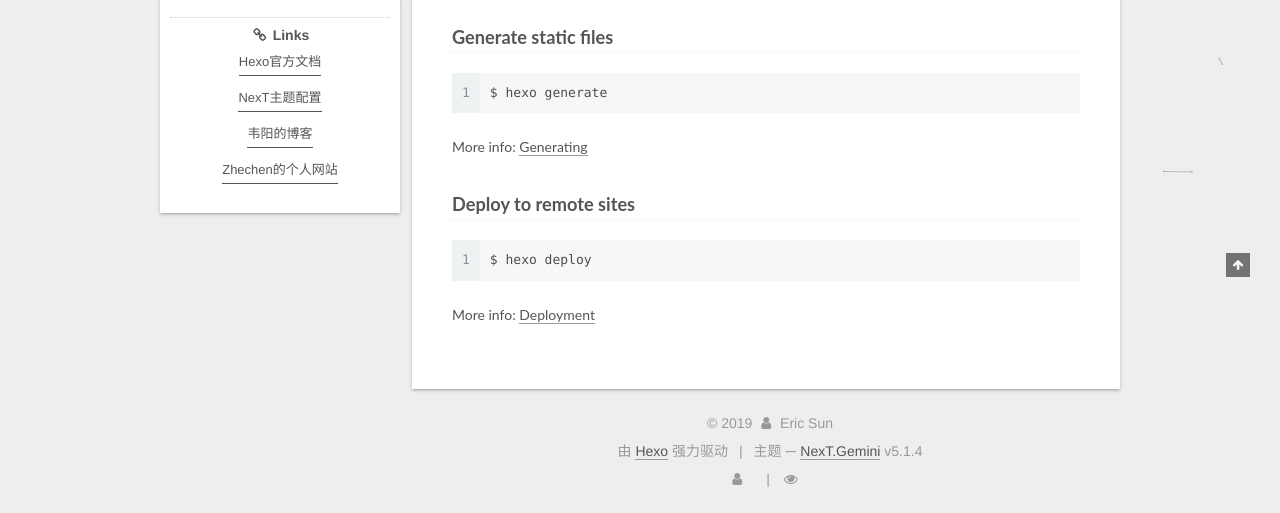
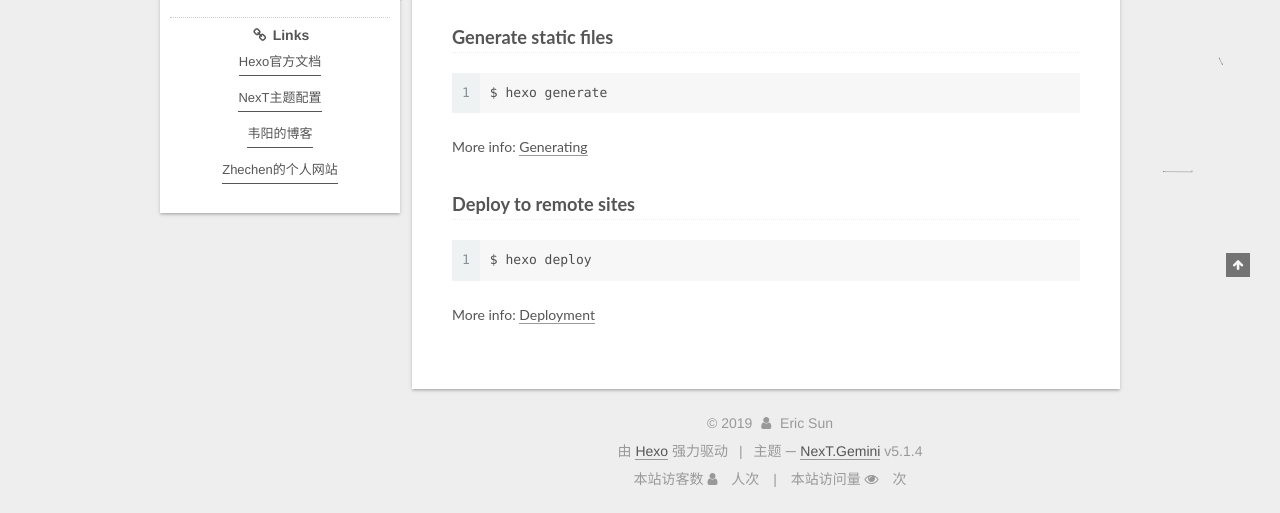
Before and after one commit to Yimsun97/Yimsun97.github.io, a plain HTML site: page index.html in a window 1280 px wide. Shown: the part 623-1136 px from the top of the page. Drawn offline with nearby package versions, Linux system fonts and the light colour scheme; some packages are replaced by stand-ins of ours; a script that the page names is missing.

Commit message:
Site updated: 2019-09-18 19:16:10

```diff
--- a/css/main.css
+++ b/css/main.css
@@ -1823,7 +1823,7 @@ pre .javascript .function {
   width: 4px;
   height: 4px;
   border-radius: 50%;
-  background: #9ca740;
+  background: #fb3d13;
 }
 .links-of-blogroll {
   font-size: 13px;
--- a/index.html
+++ b/index.html
@@ -568,17 +568,17 @@
 
 
     <span class="site-uv">
-      <i class="fa fa-user"></i>
+      本站访客数 <i class="fa fa-user"></i>
       <span class="busuanzi-value" id="busuanzi_value_site_uv"></span>
-
+      人次
     </span>
 
 
 
     <span class="site-pv">
-      <i class="fa fa-eye"></i>
+      本站访问量 <i class="fa fa-eye"></i>
       <span class="busuanzi-value" id="busuanzi_value_site_pv"></span>
-
+      次
     </span>
 
 </div>
```
Also changed, not shown: 2019/09/18/hello-world/index.html (+6 -6 lines), archives/2019/09/index.html (+4 -4 lines), archives/2019/index.html (+4 -4 lines), archives/index.html (+4 -4 lines), categories/index.html (+4 -4 lines), tags/index.html (+4 -4 lines).
